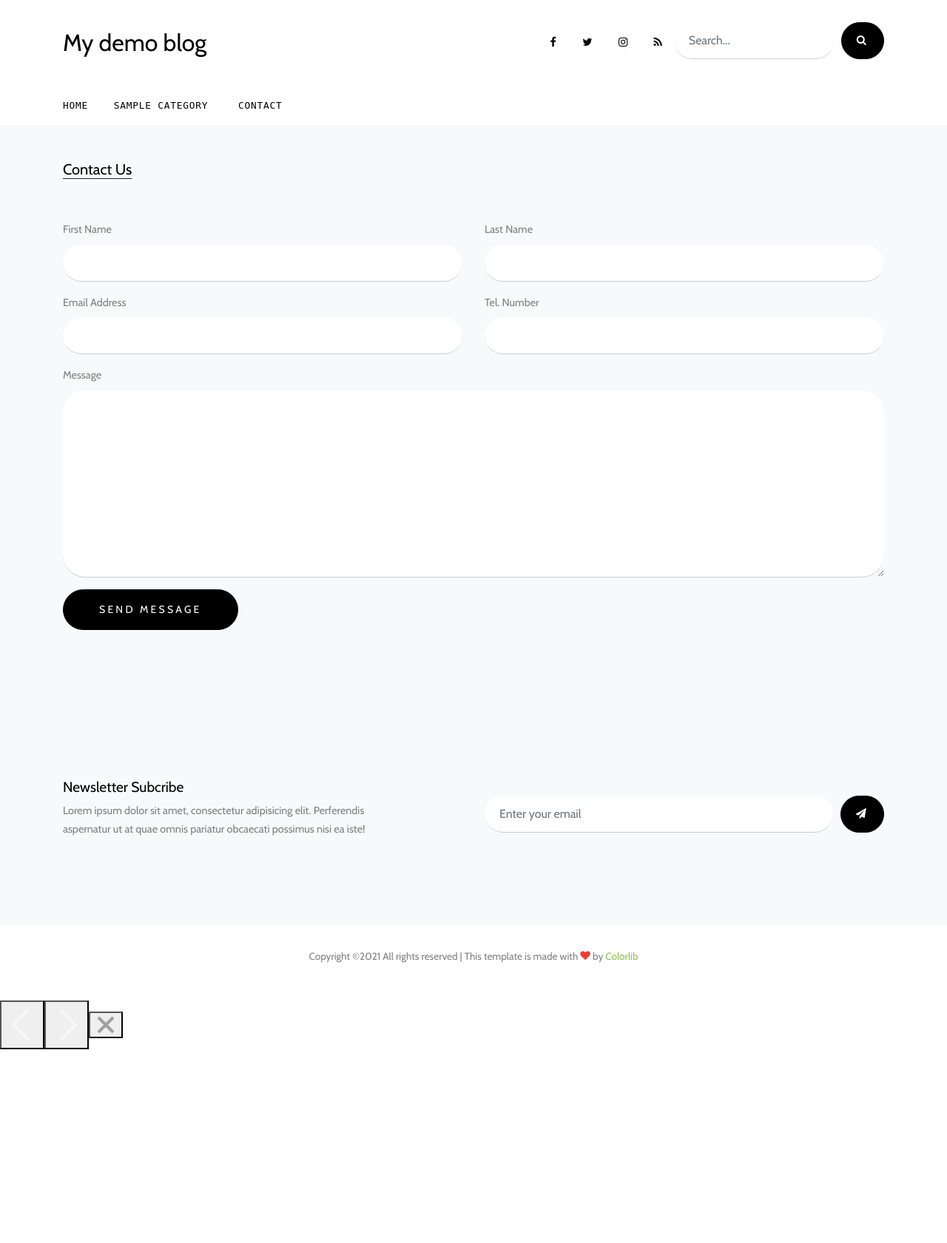
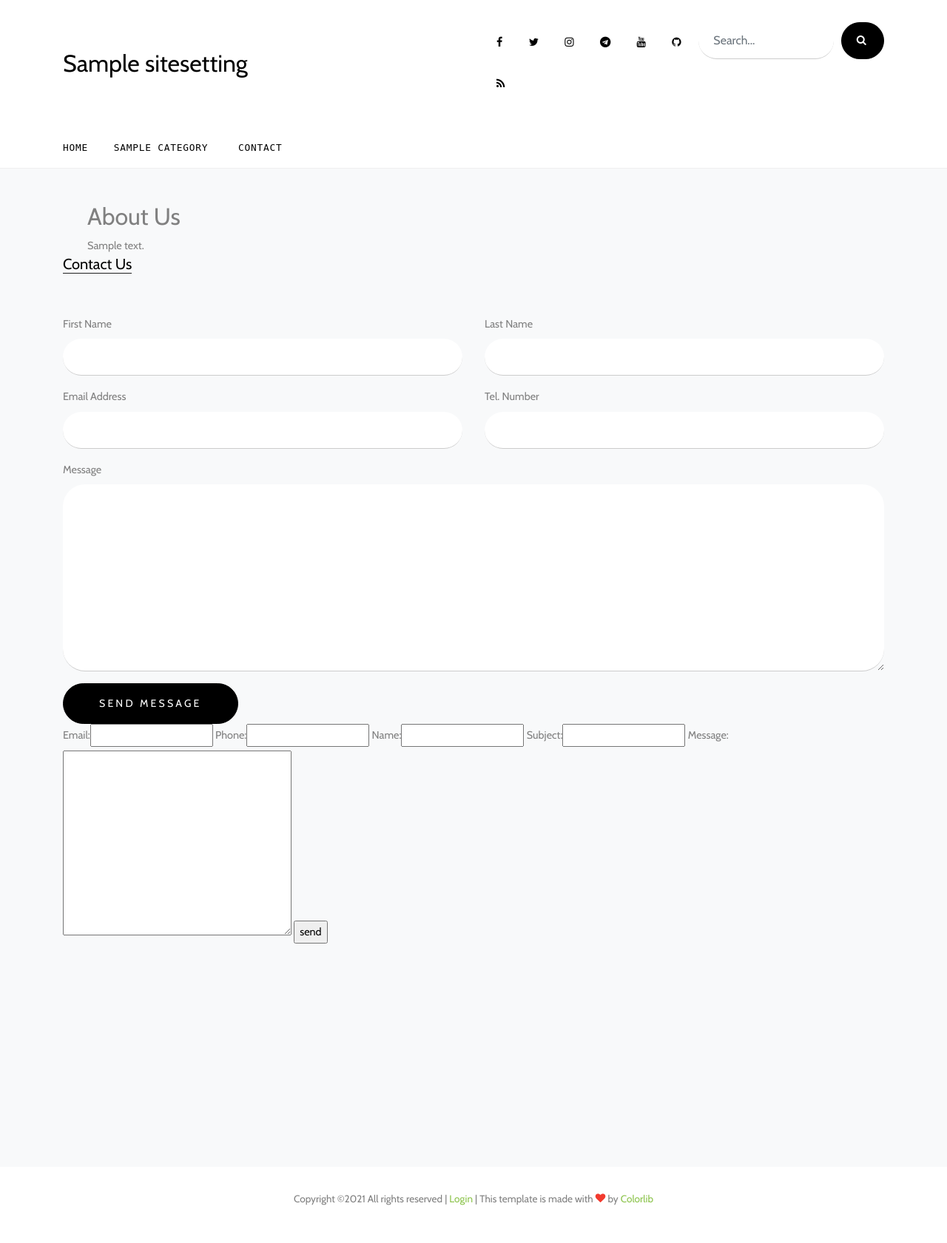
Before and after one commit to cyr1z/blog-django, a Django app: page /contact/ in a window 1280 px wide. Shown: the whole page at 74% size. Before the commit the page ends 1419 px from the top, so only its background shows below. Run offline with Django 3.2, Linux system fonts and the light colour scheme; tables that the repository leaves empty hold one stand-in row (values such as "Sample post"); some libraries are stand-ins or nearby versions; some web fonts are replaced.

Commit message:
add site settings in admin

```diff
--- a/blog/forms.py
+++ b/blog/forms.py
@@ -44,3 +44,11 @@ class AlbumForm(forms.ModelForm):
         exclude = []
 
     zip = forms.FileField(required=False)
+
+
+class ContactForm(forms.Form):
+    email = forms.EmailField(required=True)
+    phone = forms.CharField(required=False)
+    name = forms.CharField(required=False)
+    subject = forms.CharField(required=False)
+    message = forms.CharField(widget=forms.Textarea, required=True)
--- /dev/null
+++ b/blog/templates/about_us_in_contact.html
@@ -0,0 +1,10 @@
+{% if about_text %}
+    <div class="row">
+        <div class="col-lg-12 pl-md-5">
+            <div><h2>About Us</h2></div>
+            <div class="main">
+                {{ about_text|safe }}
+            </div>
+        </div>
+    </div>
+{% endif %}
--- a/blog/templates/base.html
+++ b/blog/templates/base.html
@@ -8,7 +8,9 @@
     <meta name="viewport"
           content="width=device-width, initial-scale=1, shrink-to-fit=no">
 
-
+<link rel="stylesheet" href="https://unpkg.com/leaflet@1.7.1/dist/leaflet.css"
+   integrity="sha512-xodZBNTC5n17Xt2atTPuE1HxjVMSvLVW9ocqUKLsCC5CXdbqCmblAshOMAS6/keqq/sMZMZ19scR4PsZChSR7A=="
+   crossorigin=""/>
     <link href="https://fonts.googleapis.com/css?family=B612+Mono|Cabin:400,700&display=swap"
           rel="stylesheet">
 
@@ -56,9 +58,7 @@
         <div class="container">
             <div class="row align-items-center">
                 <div class="col-12 col-lg-6 d-flex">
-                    <a href="/" class="site-logo">
-                        My demo blog
-                    </a>
+                    {% show_logo_name %}
 
                     <a href="#"
                        class="ml-auto d-inline-block d-lg-none site-menu-toggle js-menu-toggle text-black"><span
@@ -66,17 +66,7 @@
 
                 </div>
                 <div class="col-12 col-lg-6 ml-auto d-flex">
-                    <div class="ml-md-auto top-social d-none d-lg-inline-block">
-                        <a href="#" class="d-inline-block p-3"><span
-                                class="icon-facebook"></span></a>
-                        <a href="#" class="d-inline-block p-3"><span
-                                class="icon-twitter"></span></a>
-                        <a href="#" class="d-inline-block p-3"><span
-                                class="icon-instagram"></span></a>
-                        <a href="{% url 'feed' %}"
-                           class="d-inline-block p-3"><span
-                                class="icon-rss"></span></a>
-                    </div>
+                {% show_top_social %}
                     <form action="{% url 'posts_list' %}"
                           class="search-form d-inline-block">
 
@@ -121,24 +111,24 @@
     {% block content %}
     {% endblock %}
     <div class="site-section subscribe bg-light">
-        <div class="container">
-            <form action="#" class="row align-items-center">
-                <div class="col-md-5 mr-auto">
-                    <h2>Newsletter Subcribe</h2>
-                    <p>Lorem ipsum dolor sit amet, consectetur adipisicing
-                        elit. Perferendis aspernatur ut at quae omnis pariatur
-                        obcaecati possimus nisi ea iste!</p>
-                </div>
-                <div class="col-md-6 ml-auto">
-                    <div class="d-flex">
-                        <input type="email" class="form-control"
-                               placeholder="Enter your email">
-                        <button type="submit" class="btn btn-secondary"><span
-                                class="icon-paper-plane"></span></button>
-                    </div>
-                </div>
-            </form>
-        </div>
+{#        <div class="container">#}
+{#            <form action="#" class="row align-items-center">#}
+{#                <div class="col-md-5 mr-auto">#}
+{#                    <h2>Newsletter Subcribe</h2>#}
+{#                    <p>Lorem ipsum dolor sit amet, consectetur adipisicing#}
+{#                        elit. Perferendis aspernatur ut at quae omnis pariatur#}
+{#                        obcaecati possimus nisi ea iste!</p>#}
+{#                </div>#}
+{#                <div class="col-md-6 ml-auto">#}
+{#                    <div class="d-flex">#}
+{#                        <input type="email" class="form-control"#}
+{#                               placeholder="Enter your email">#}
+{#                        <button type="submit" class="btn btn-secondary"><span#}
+{#                                class="icon-paper-plane"></span></button>#}
+{#                    </div>#}
+{#                </div>#}
+{#            </form>#}
+{#        </div>#}
     </div>
     <div class="footer">
         <div class="container">
@@ -150,7 +140,7 @@
                         <p>
                             <!-- Link back to Colorlib can't be removed. Template is licensed under CC BY 3.0. -->
                             Copyright &copy;<script>document.write(new Date().getFullYear());</script>
-                            All rights reserved | This template is made with <i
+                            All rights reserved | <a href="{% url 'login' %}"> Login </a>  | This template is made with <i
                                 class="icon-heart text-danger"
                                 aria-hidden="true"></i> by <a
                                 href="https://colorlib.com" target="_blank">Colorlib</a>
@@ -191,10 +181,9 @@
 <script src="/static/js/jquery.fancybox.min.js"></script>
 <script src="/static/js/jquery.sticky.js"></script>
 <script src="/static/js/jquery.mb.YTPlayer.min.js"></script>
-<script src="/static/js/baguetteBox.min.js"></script>
-<script>
-    baguetteBox.run('.grid-gallery', {animation: 'slideIn'});
-</script>
+{% block script_bottom %}
+{% endblock %}
+
 
 <script src="/static/js/main.js"></script>
 
--- a/blog/templates/blog-single.html
+++ b/blog/templates/blog-single.html
@@ -168,3 +168,9 @@
 
 
 {% endblock %}
+{% block script_bottom %}
+    <script src="/static/js/baguetteBox.min.js"></script>
+<script>
+    baguetteBox.run('.grid-gallery', {animation: 'slideIn'});
+</script>
+{% endblock %}
--- a/blog/templates/contact.html
+++ b/blog/templates/contact.html
@@ -1,19 +1,25 @@
 {% extends "base.html" %}
 {% block content %}
+
+    {% load blog_tags %}
+
     <div class="site-section bg-light">
         <div class="container">
+            {% show_contact_about %}
             <div class="row">
 
                 <div class="col-lg-12">
                     <div class="section-title mb-5">
                         <h2>Contact Us</h2>
                     </div>
-            <form method="post">
+
                         <div class="row">
                             {% if messages %}
                                 {#                        <ul class="messages">#}
                                 {% for message in messages %}
-                            <div{% if message.tags %} class="alert alert-success alert-dismissible fade show" role="alert"{% endif %}>
+                                    <div{% if message.tags %}
+                                        class="alert alert-success alert-dismissible fade show"
+                                        role="alert"{% endif %}>
                                         {{ message }}
                                         {{ error|escape }}
                                     </div>
@@ -21,40 +27,52 @@
                                 {#                        </ul>#}
                             {% endif %}
                         </div>
-
+                    <form method="post">
                         <div class="row">
                             <div class="col-md-6 form-group">
                                 <label for="fname">First Name</label>
-                          <input type="text" id="fname" class="form-control form-control-lg">
+                                <input type="text" id="fname"
+                                       class="form-control form-control-lg">
                             </div>
                             <div class="col-md-6 form-group">
                                 <label for="lname">Last Name</label>
-                          <input type="text" id="lname" class="form-control form-control-lg">
+                                <input type="text" id="lname"
+                                       class="form-control form-control-lg">
                             </div>
                         </div>
                         <div class="row">
                             <div class="col-md-6 form-group">
                                 <label for="eaddress">Email Address</label>
-                          <input type="text" id="eaddress" class="form-control form-control-lg">
+                                <input type="text" id="eaddress"
+                                       class="form-control form-control-lg">
                             </div>
                             <div class="col-md-6 form-group">
                                 <label for="tel">Tel. Number</label>
-                          <input type="text" id="tel" class="form-control form-control-lg">
+                                <input type="text" id="tel"
+                                       class="form-control form-control-lg">
                             </div>
                         </div>
                         <div class="row">
                             <div class="col-md-12 form-group">
                                 <label for="message">Message</label>
-                          <textarea name="" id="message" cols="30" rows="10" class="form-control"></textarea>
+                                <textarea name="" id="message" cols="30"
+                                          rows="10"
+                                          class="form-control"></textarea>
                             </div>
                         </div>
 
                         <div class="row">
                             <div class="col-12">
-                          <input type="submit" value="Send Message" class="btn btn-primary py-3 px-5">
+                                <input type="submit" value="Send Message"
+                                       class="btn btn-primary py-3 px-5">
                             </div>
                         </div>
 
+                    </form>
+                    <form action="{% url 'contact' %}" method="post">
+                        {% csrf_token %}
+                        {{ form }}
+                        <input type="submit" value="send">
                     </form>
                 </div>
 
--- /dev/null
+++ b/blog/templates/site_logo_name.html
@@ -0,0 +1,7 @@
+<a href="{% url "index" %}" class="site-logo">
+    {% if name %}
+        {{ name }}
+    {% else %}
+        My demo blog
+    {% endif %}
+</a>
--- a/blog/templates/top_nav.html
+++ b/blog/templates/top_nav.html
@@ -2,7 +2,7 @@
                              role="navigation">
                             <ul class="site-menu main-menu js-clone-nav mr-auto d-none pl-0 d-lg-block">
                                 <li class="active">
-                                    <a href="/"
+                                    <a href="{% url 'index' %}"
                                        class="nav-link text-left">Home</a>
                                 </li>
                                 {% for category in categories %}
@@ -11,7 +11,7 @@
                                            class="nav-link text-left">{{ category.title }}</a>
                                     </li>
                                 {% endfor %}
-                                <li><a href="/contact"
+                                <li><a href="{% url 'contact' %}"
                                        class="nav-link text-left">Contact</a>
                                 </li>
                             </ul>
--- /dev/null
+++ b/blog/templates/top_social_icons.html
@@ -0,0 +1,31 @@
+<div class="ml-md-auto top-social d-none d-lg-inline-block">
+    {% if fb_link %}
+        <a href="{{ fb_link }}" class="d-inline-block p-3"><span
+                class="icon-facebook"></span></a>
+    {% endif %}
+    {% if twitter_link %}
+        <a href="{{ twitter_link }}" class="d-inline-block p-3"><span
+                class="icon-twitter"></span></a>
+    {% endif %}
+    {% if instagram_link %}
+    <a href="{{ instagram_link }}" class="d-inline-block p-3">
+        <span class="icon-instagram"></span></a>
+    {% endif %}
+    {% if tg_link %}
+    <a href="{{ tg_link }}" class="d-inline-block p-3"><span
+            class="icon-telegram"></span></a>
+    {% endif %}
+    {% if youtube_link %}
+    <a href="{{ youtube_link }}" class="d-inline-block p-3"><span
+            class="icon-youtube"></span></a>
+    {% endif %}
+    {% if github_link %}
+    <a href="{{ github_link }}" class="d-inline-block p-3"><span
+            class="icon-github"></span></a>
+    {% endif %}
+
+
+    <a href="{% url 'feed' %}"
+       class="d-inline-block p-3"><span
+            class="icon-rss"></span></a>
+</div>
--- a/blog/templatetags/blog_tags.py
+++ b/blog/templatetags/blog_tags.py
@@ -2,7 +2,7 @@ import markdown
 from django import template
 from django.utils.safestring import mark_safe
 
-from blog.models import Category, Post
+from blog.models import Category, Post, SiteSettings
 
 register = template.Library()
 
@@ -24,6 +24,30 @@ def show_most_popular_posts(count=5):
     return {'most_popular_posts': most_popular_posts}
 
 
+@register.inclusion_tag('site_logo_name.html')
+def show_logo_name():
+    return {'name': SiteSettings.objects.first().site_name}
+
+
+@register.inclusion_tag('about_us_in_contact.html')
+def show_contact_about():
+    return {'about_text': SiteSettings.objects.first().contact_about_text}
+
+
+@register.inclusion_tag('top_social_icons.html')
+def show_top_social():
+    socials = {
+        'fb_link': SiteSettings.objects.first().fb_link,
+        'tg_link': SiteSettings.objects.first().tg_link,
+        'youtube_link': SiteSettings.objects.first().youtube_link,
+        'twitter_link': SiteSettings.objects.first().twitter_link,
+        'instagram_link': SiteSettings.objects.first().instagram_link,
+        'github_link': SiteSettings.objects.first().github_link,
+
+    }
+    return socials
+
+
 @register.filter(name='markdown')
 def markdown_format(text):
     return mark_safe(markdown.markdown(text))
--- a/blog/views.py
+++ b/blog/views.py
@@ -3,15 +3,21 @@ from django.contrib.auth.mixins import LoginRequiredMixin
 from django.contrib.auth.views import LoginView, LogoutView
 from django.contrib.postgres.search import SearchVector, SearchQuery, \
     SearchRank
+from django.core.mail import send_mail, BadHeaderError
 from django.core.paginator import Paginator
 from django.db.models import Count
+from django.http import HttpResponseRedirect
 from django.urls import reverse
 from django.utils.decorators import method_decorator
-from django.views.generic import CreateView, ListView, TemplateView, DetailView
+from django.views import View
+from django.views.generic import CreateView, ListView, TemplateView, \
+    DetailView, FormView
 
-from blog.forms import SignUpForm, CreateCommentForm
-from blog.models import Post, Category, Tag, BlogUser, Comment, AlbumImage
-from blog_with_rest.settings import DEFAULT_POST_IMAGE
+from blog.forms import SignUpForm, CreateCommentForm, ContactForm
+from blog.models import Post, Category, Tag, BlogUser, Comment, AlbumImage, \
+    SiteSettings
+from blog_with_rest.settings import DEFAULT_POST_IMAGE, EMAIL_HOST_USER, \
+    EMAIL_HOST_PASSWORD
 
 
 class UserLogin(LoginView, ):
@@ -118,6 +124,9 @@ class CategoryDetailView(DetailView):
 
 
 class TagDetailView(DetailView):
+    """
+    Tag
+    """
     model = Tag
     template_name = 'categories.html'
 
@@ -134,7 +143,7 @@ class TagDetailView(DetailView):
 
 class MainPage(TemplateView):
     """
-    main page
+    main page / index page
     """
     template_name = 'index.html'
 
@@ -166,18 +175,27 @@ class MainPage(TemplateView):
         return context
 
 
-class Contact(TemplateView):
+class Contact(FormView):
     """
-     main page
-     """
+    contact page
+    """
     template_name = 'contact.html'
+    form_class = ContactForm
 
-    def get_context_data(self, *, object_list=None, **kwargs):
-        context = super().get_context_data(object_list=object_list, **kwargs)
-        categories = {_.title: _.slug for _ in Category.objects.all()}
-        context.update({'categories': categories})
+    def form_valid(self, form):
+        subject = form.cleaned_data['subject']
+        from_email = form.cleaned_data['email']
+        message = form.cleaned_data['message']
+        phone = form.cleaned_data['phone']
+        name = form.cleaned_data['name']
+        to_mail = [SiteSettings.objects.first().contact_email, ]
 
-        return context
+        # try:
+        #     send_mail(subject, message, from_email, to_mail)
+        # except BadHeaderError:
+        #     pass
+
+        return HttpResponseRedirect(reverse('contact'))
 
 
 @method_decorator(login_required, name='dispatch')
--- a/blog_with_rest/asgi.py
+++ b/blog_with_rest/asgi.py
@@ -8,8 +8,12 @@ https://docs.djangoproject.com/en/3.1/howto/deployment/asgi/
 """
 
 import os
+from pathlib import Path
 
 from django.core.asgi import get_asgi_application
+from dotenv import load_dotenv
+project_folder = Path(__file__).resolve().parent.parent  # adjust as appropriate
+load_dotenv(os.path.join(project_folder, '.env'))
 
 os.environ.setdefault('DJANGO_SETTINGS_MODULE', 'blog_with_rest.settings')
 
--- a/blog_with_rest/wsgi.py
+++ b/blog_with_rest/wsgi.py
@@ -8,8 +8,11 @@ https://docs.djangoproject.com/en/3.1/howto/deployment/wsgi/
 """
 
 import os
-
+from pathlib import Path
 from django.core.wsgi import get_wsgi_application
+from dotenv import load_dotenv
+project_folder = Path(__file__).resolve().parent.parent  # adjust as appropriate
+load_dotenv(os.path.join(project_folder, '.env'))
 
 os.environ.setdefault('DJANGO_SETTINGS_MODULE', 'blog_with_rest.settings')
 
--- a/requirements.txt
+++ b/requirements.txt
@@ -11,10 +11,12 @@ cryptography==3.3.1
 decorator==4.4.2
 defusedxml==0.7.0rc2
 Django==3.1.5
+django-appconf==1.0.4
 django-autoslug==1.9.8
 django-ckeditor==6.0.0
 django-crispy-forms==1.10.0
 django-filter==2.4.0
+django-imagekit==4.0.2
 django-js-asset==1.2.2
 django-markdownfield==0.8.0
 django-mdeditor==0.1.18
@@ -33,6 +35,7 @@ parso==0.7.1
 pexpect==4.8.0
 phonenumbers==8.12.16
 pickleshare==0.7.5
+pilkit==2.0
 Pillow==8.0.1
 pkg-resources==0.0.0
 prompt-toolkit==3.0.8
@@ -42,6 +45,7 @@ pycparser==2.20
 Pygments==2.7.2
 PyJWT==2.0.0
 pyparsing==2.4.7
+python-dotenv==0.15.0
 python3-openid==3.2.0
 pytz==2020.4
 regex==2020.11.13
```
Also changed, not shown: blog/admin.py (+26 -8 lines), blog/models.py (+39 -0 lines), blog/templates/index.html (+11 -4 lines), blog_with_rest/settings.py (+16 -16 lines). Lines whose indentation alone changed are shown as unchanged.
